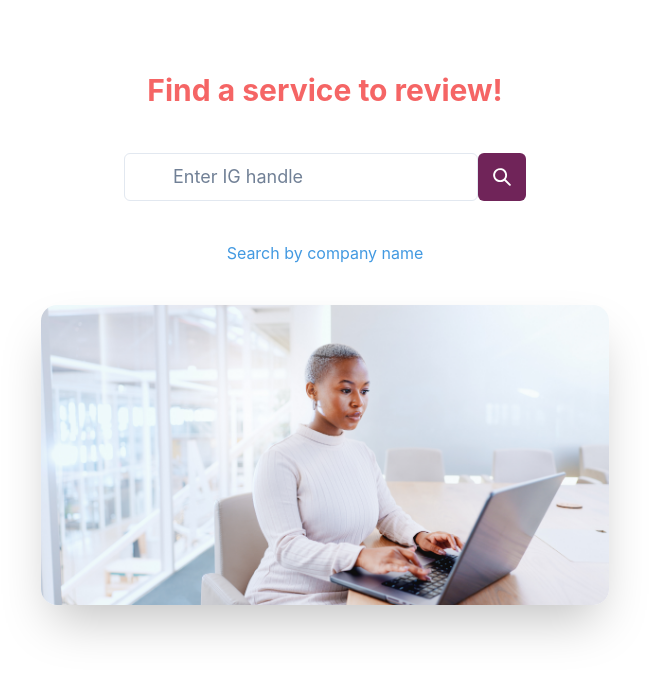
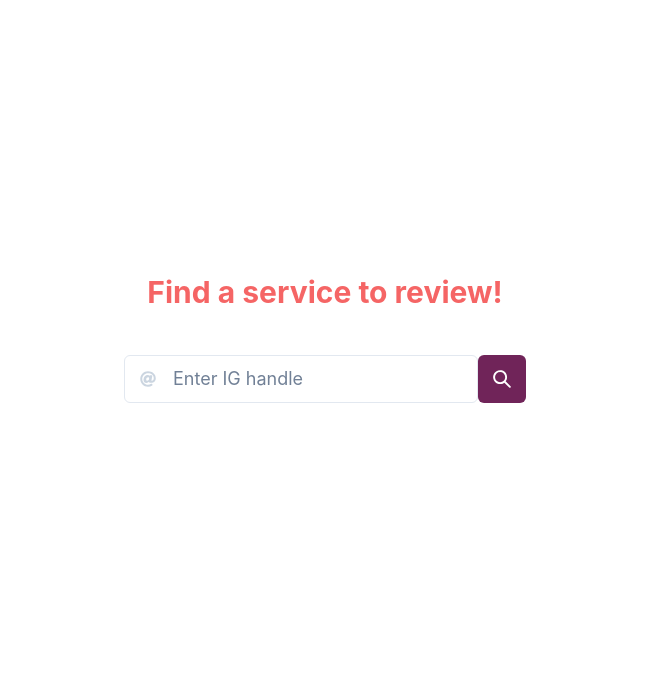
Before and after one commit to tosinidowu/beautydirect, a React (Create React App) app in the folder client/: page /igsearch in a window 1280 px wide. Shown: the top 678 px of the page, without its empty margins (315-964 px from the left). Built offline with nearby package versions, Linux system fonts and the light colour scheme.

Commit message:
restructure ig search page

```diff
--- a/client/src/components/IGServicesSearch.js
+++ b/client/src/components/IGServicesSearch.js
@@ -2,6 +2,8 @@ import React, { useState } from "react";
 import { Link as RouterLink } from "react-router-dom";
 import Header from "../components/Header";
 import Hero from "../assets/AdobeStock_569533454.jpeg";
+import { FaAt } from 'react-icons/fa';
+import { Icon } from "@chakra-ui/react";
 
 import {
   Flex,
@@ -44,7 +46,13 @@ const IGServiceSearch = ({page, setPage}) =>{
         </Text>
         <HStack spacing={4} align="center">
           <InputGroup size="lg" maxWidth="2xl">
-            <InputLeftElement pointerEvents="none"></InputLeftElement>
+            <InputLeftElement pointerEvents="none">
+              <Icon
+                as={FaAt}
+                boxSize={4}
+                color="gray.300"
+              />
+            </InputLeftElement>
             <Input
               type="text"
               placeholder="Enter IG handle"
@@ -61,33 +69,6 @@ const IGServiceSearch = ({page, setPage}) =>{
             />
           </InputGroup>
         </HStack>
-        <Link
-            as={RouterLink} to="#"
-            margin={8}
-            color={"blue.400"}
-            onClick={() => {
-            setPage(page-1)
-        }}>
-          Search by company name
-        </Link>
-        <Box
-            position={'relative'}
-            height={'300px'}
-            rounded={'2xl'}
-            boxShadow={'2xl'}
-            width={'full'}
-            overflow={'hidden'}>
-            <Image
-              alt={'Hero Image'}
-              fit={'cover'}
-              align={'center'}
-              w={'100%'}
-              h={'100%'}
-              src={
-                Hero
-              }
-            />
-          </Box>
       </VStack>
     </Center>
   );
--- a/client/src/components/ReviewForm.js
+++ b/client/src/components/ReviewForm.js
@@ -22,13 +22,12 @@ const ReviewForm = () => {
           <Text  fontSize={'4xl'} color={'black'}>Leave a Review</Text>
         </Stack>
 
-        <Text>Service Provider:</Text>
+        <Text>[Service Provider]</Text>
         <Text>Service Name:</Text>
         <Text>Service Date:</Text>
         <Text>Service Location:</Text>
         <Text>Service Cost:</Text>
         <Text>Service Rating:</Text>
-        <Text>Photos</Text>
 
         <Textarea
             placeholder="Leave a review here!"
@@ -37,6 +36,9 @@ const ReviewForm = () => {
             focusBorderColor="pink.800"
             h="150px"
         />
+        <Stack align={'center'}>
+          <Text  fontSize={'4xl'} color={'black'}>Attach Photos</Text>
+        </Stack>
         <Stack spacing={10} pt={2}>
             <Button
                 loadingText="Submitting"
--- a/client/src/pages/Search.js
+++ b/client/src/pages/Search.js
@@ -35,7 +35,7 @@ function Search() {
     <div className="search">
         <Header />
       <div className="search_pages">
-        <div>{components[page]}</div>
+        <IGServiceSearch />
       </div>
     </div>
   );
```
